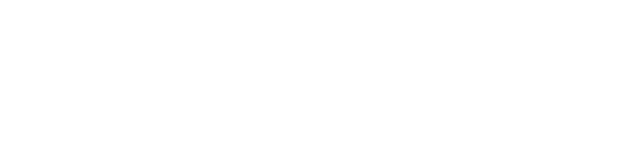
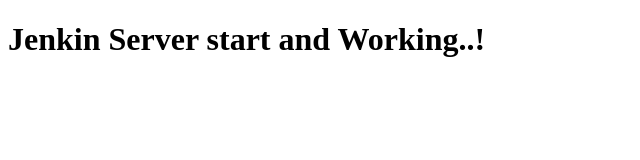
Before and after one commit to udayrockstar/jenkins-test, a plain HTML site: page index.html in a window 1280 px wide. Shown: the whole page, without its empty margins (0-640 px from the left). Drawn offline with Linux system fonts and the light colour scheme.

Commit message:
second commit

```diff
--- a/index.html
+++ b/index.html
@@ -5,6 +5,6 @@
         <title></title>
     </head>
     <body>
-
+        <h1>Jenkin Server start and Working..!</h1>
     </body>
 </html>
```
